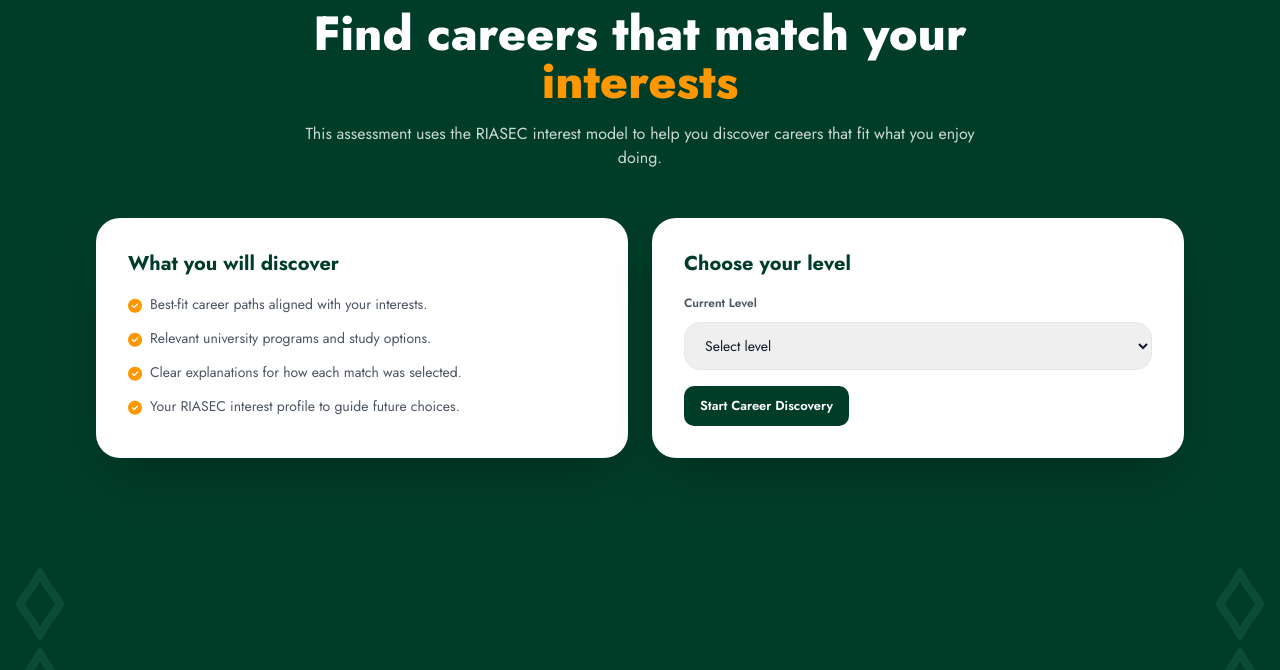
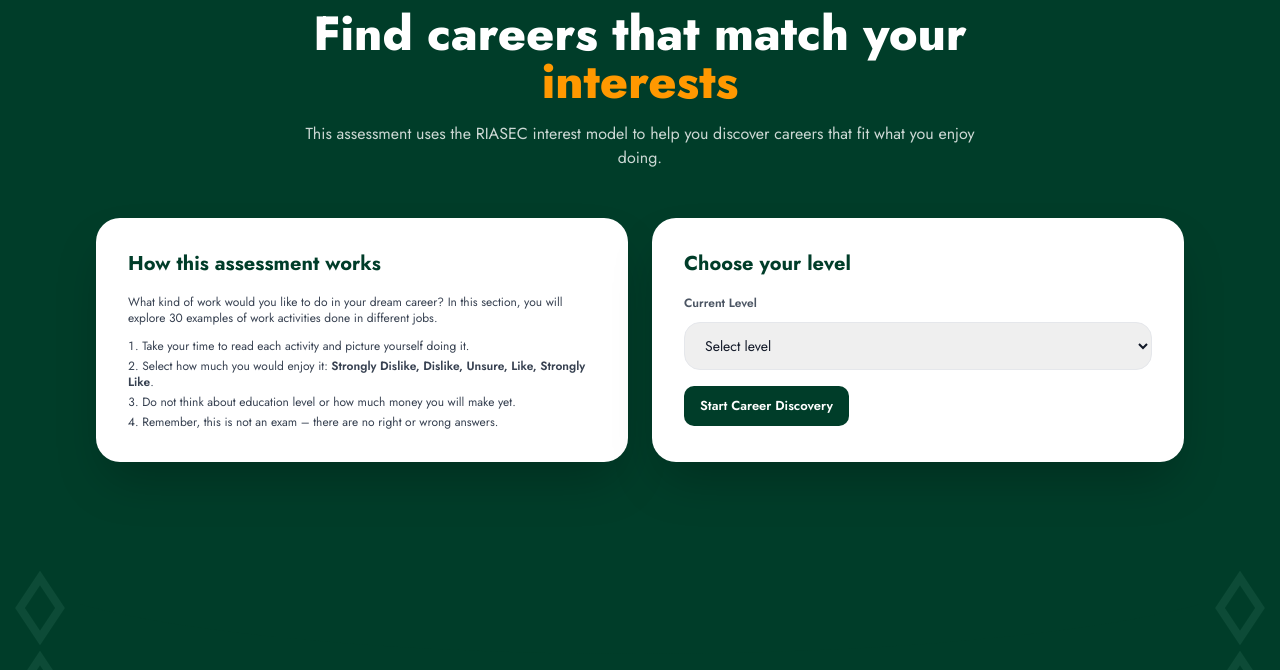
Before and after one commit to niyirerayannick/ejoheplus, a Django app: page /careers/discovery/ in a window 1280 px wide. Shown: the part 277-947 px from the top of the page. Run offline with Django 5.2, Linux system fonts and the light colour scheme; some libraries are stand-ins or nearby versions.

Commit message:
feat(careers): enhance discovery questionnaire and integrate Cloudinary
- Add Cloudinary for media storage and update requirements
- Randomize question order and validate answers before saving
- Update partner logo and improve discovery intro content
- Refine RIASEC questions to be more specific and culturally relevant

```diff
--- a/careers/views.py
+++ b/careers/views.py
@@ -2,6 +2,7 @@ from django.shortcuts import render, get_object_or_404, redirect
 from django.utils import timezone
 from django.contrib import messages
 from django.db.models import Count
+import random
 from .models import (
     Career,
     CareerProgram,
@@ -52,15 +53,29 @@ def discovery_intro(request):
 
 
 def discovery_questionnaire(request):
-    questions = CareerQuestion.objects.filter(is_active=True).prefetch_related('options').order_by('order', 'id')[:30]
-    total = questions.count()
+    step = int(request.GET.get('step', '1'))
+    base_qs = CareerQuestion.objects.filter(is_active=True).prefetch_related('options')
+    if request.method == 'POST' and step == 1:
+        request.session.pop('career_discovery_answers', None)
+        request.session.pop('career_discovery_question_ids', None)
+        request.session.pop('career_assessment_id', None)
+    question_ids = request.session.get('career_discovery_question_ids')
+    if not question_ids:
+        all_ids = list(base_qs.values_list('id', flat=True))
+        if not all_ids:
+            messages.error(request, 'Career discovery questions are not yet available.')
+            return redirect('careers:discovery_intro')
+        random.shuffle(all_ids)
+        question_ids = all_ids[:30]
+        request.session['career_discovery_question_ids'] = question_ids
+    questions_map = {q.id: q for q in base_qs.filter(id__in=question_ids)}
+    ordered_questions = [questions_map[q_id] for q_id in question_ids if q_id in questions_map]
+    total = len(ordered_questions)
     if total == 0:
         messages.error(request, 'Career discovery questions are not yet available.')
         return redirect('careers:discovery_intro')
-
-    step = int(request.GET.get('step', '1'))
     step = max(1, min(step, total))
-    question = questions[step - 1]
+    question = ordered_questions[step - 1]
 
     if request.method == 'POST':
         selected_option_id = request.POST.get('option')
@@ -292,10 +307,16 @@ def discovery_results(request):
         level=level,
     )
     for question_id, option_id in answers.items():
+        q_id = int(question_id)
+        o_id = int(option_id)
+        if not CareerQuestion.objects.filter(id=q_id).exists():
+            continue
+        if not CareerOption.objects.filter(id=o_id).exists():
+            continue
         CareerDiscoveryAnswer.objects.create(
             response=response,
-            question_id=int(question_id),
-            option_id=int(option_id),
+            question_id=q_id,
+            option_id=o_id,
         )
 
     context = {
--- a/ejoheplus/settings.py
+++ b/ejoheplus/settings.py
@@ -51,6 +51,8 @@ INSTALLED_APPS = [
     'allauth.account',
     'allauth.socialaccount',
     'allauth.socialaccount.providers.google',
+    'cloudinary',
+    'cloudinary_storage',
     'accounts',
     'core',
     'dashboard',
@@ -146,6 +148,9 @@ STATICFILES_STORAGE = 'whitenoise.storage.CompressedManifestStaticFilesStorage'
 # Media files
 MEDIA_URL = 'media/'
 MEDIA_ROOT = BASE_DIR / 'media'
+DEFAULT_FILE_STORAGE = 'cloudinary_storage.storage.MediaCloudinaryStorage'
+
+CLOUDINARY_URL = os.environ.get('CLOUDINARY_URL', '')
 
 # Default primary key field type
 DEFAULT_AUTO_FIELD = 'django.db.models.BigAutoField'
--- a/requirements.txt
+++ b/requirements.txt
@@ -8,3 +8,5 @@ gunicorn>=22.0.0
 psycopg[binary]>=3.2.0
 whitenoise>=6.7.0
 PyJWT>=2.9.0
+cloudinary>=1.40.0
+django-cloudinary-storage>=0.3.0
--- a/templates/careers/discovery_intro.html
+++ b/templates/careers/discovery_intro.html
@@ -35,25 +35,16 @@ body.career-discovery-intro .footer-top-curve {
 
         <div class="grid grid-cols-1 lg:grid-cols-2 gap-6 mt-12">
             <div class="bg-white rounded-3xl shadow-2xl p-6 md:p-8 text-gray-900">
-                <h2 class="text-xl font-bold mb-4 text-[#003d29]">What you will discover</h2>
-                <ul class="text-sm text-gray-600 space-y-3">
-                    <li class="flex items-start gap-2">
-                        <span class="mt-0.5 text-[#ff9800]"><i class="fas fa-check-circle"></i></span>
-                        <span>Best-fit career paths aligned with your interests.</span>
-                    </li>
-                    <li class="flex items-start gap-2">
-                        <span class="mt-0.5 text-[#ff9800]"><i class="fas fa-check-circle"></i></span>
-                        <span>Relevant university programs and study options.</span>
-                    </li>
-                    <li class="flex items-start gap-2">
-                        <span class="mt-0.5 text-[#ff9800]"><i class="fas fa-check-circle"></i></span>
-                        <span>Clear explanations for how each match was selected.</span>
-                    </li>
-                    <li class="flex items-start gap-2">
-                        <span class="mt-0.5 text-[#ff9800]"><i class="fas fa-check-circle"></i></span>
-                        <span>Your RIASEC interest profile to guide future choices.</span>
-                    </li>
-                </ul>
+                <h2 class="text-xl font-bold mb-4 text-[#003d29]">How this assessment works</h2>
+                <p class="text-xs text-gray-700 mb-3">
+                    What kind of work would you like to do in your dream career? In this section, you will explore 30 examples of work activities done in different jobs.
+                </p>
+                <ol class="list-decimal list-inside space-y-1 text-xs text-gray-700">
+                    <li>Take your time to read each activity and picture yourself doing it.</li>
+                    <li>Select how much you would enjoy it: <span class="font-semibold">Strongly Dislike, Dislike, Unsure, Like, Strongly Like</span>.</li>
+                    <li>Do not think about education level or how much money you will make yet.</li>
+                    <li>Remember, this is not an exam – there are no right or wrong answers.</li>
+                </ol>
             </div>
             <div class="bg-white rounded-3xl shadow-2xl p-6 md:p-8 text-gray-900">
                 <h2 class="text-xl font-bold mb-3 text-[#003d29]">Choose your level</h2>
--- a/templates/home.html
+++ b/templates/home.html
@@ -621,7 +621,7 @@
                 <img src="{% static 'logos/agape_b.png' %}" alt="Partner 2" class="h-20 w-auto object-contain group-hover:scale-110 transition duration-500">
             </div>
             <div class="p-10 grayscale hover:grayscale-0 transition duration-500 flex items-center justify-center border border-gray-100 rounded-3xl hover:border-[#003d29]/30 hover:shadow-2xl bg-white group min-h-[160px]">
-                <img src="{% static 'image/944.jpg' %}" alt="Partner 3" class="h-20 w-auto object-contain group-hover:scale-110 transition duration-500">
+                <img src="{% static 'logos/b_tech.png' %}" alt="Partner 3" class="h-20 w-auto object-contain group-hover:scale-110 transition duration-500">
             </div>
             <div class="p-10 grayscale hover:grayscale-0 transition duration-500 flex items-center justify-center border border-gray-100 rounded-3xl hover:border-[#003d29]/30 hover:shadow-2xl bg-white group min-h-[160px]">
                 <img src="{% static 'image/264.jpg' %}" alt="Partner 4" class="h-20 w-auto object-contain group-hover:scale-110 transition duration-500">
```
Also changed, not shown: data/seed/riasec_questions.json (+31 -31 lines), static/logos/btech.png (added), 1 other file.
